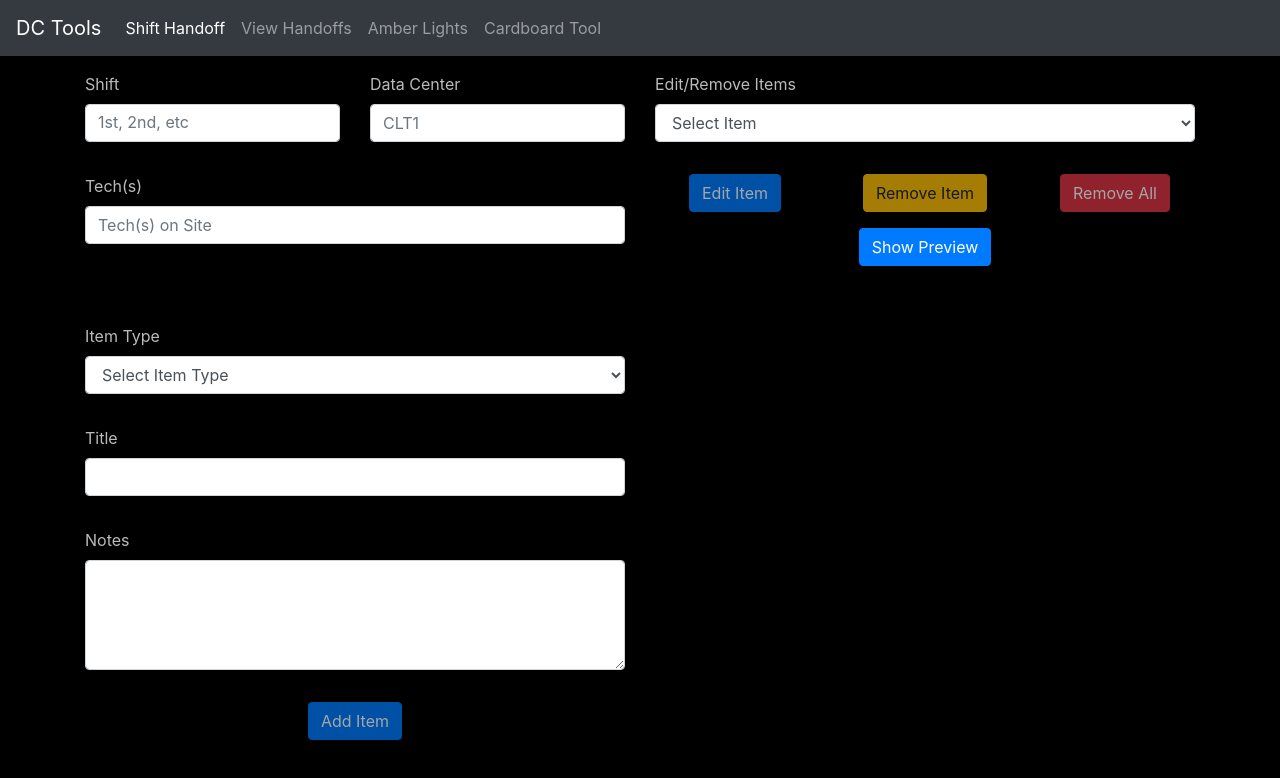
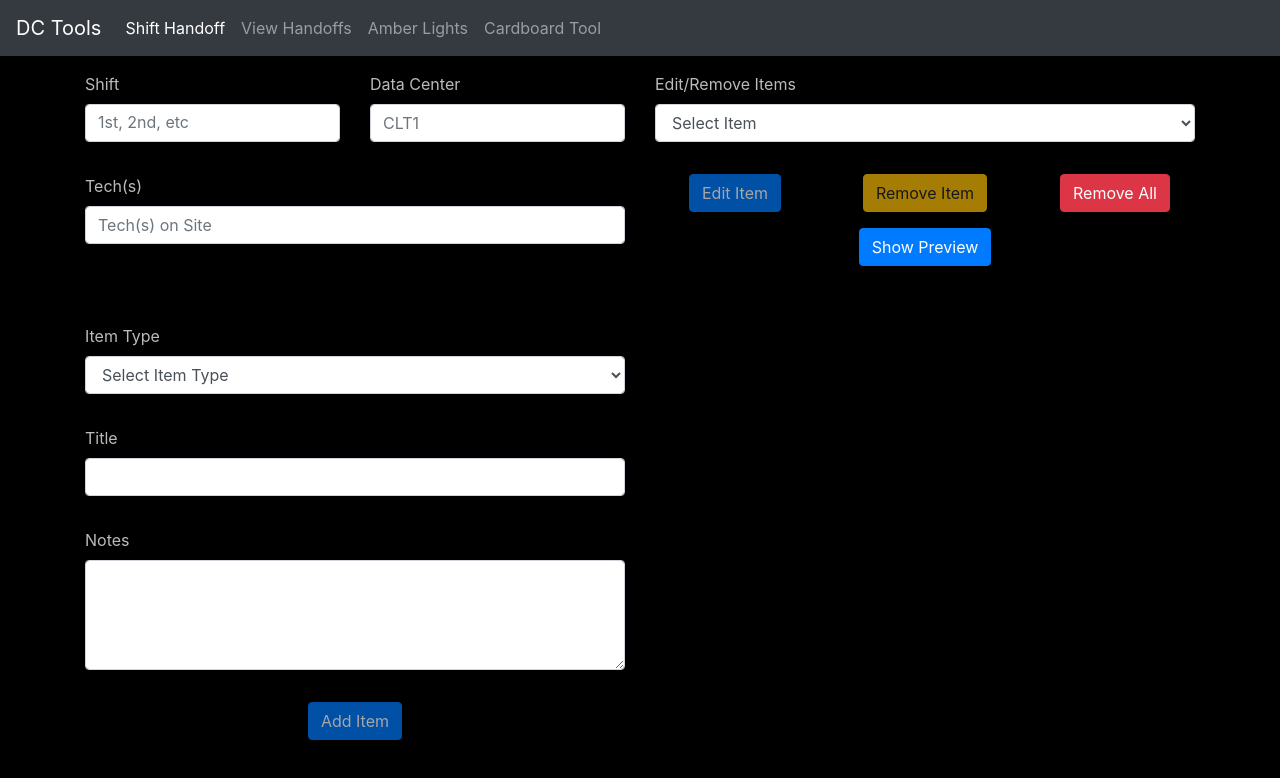
Before and after one commit to GregoryDesmarais/dcTools, a React (Create React App) app in the folder client/: page /handoff in a window 1280 px wide. Shown: the top 778 px of the page. Built offline with nearby package versions, Linux system fonts and the light colour scheme.

Commit message:
Removed disabled condition from "Remove All", as there is a confirm message attached.

```diff
--- a/client/src/pages/Handoff/index.js
+++ b/client/src/pages/Handoff/index.js
@@ -278,7 +278,7 @@ class Handoff extends Component {
                                     <Button type="submit" disabled={!this.state.modify} variant="warning" onClick={(event) => this.editItem(event, "remove")}>Remove Item</Button>
                                 </Col>
                                 <Col>
-                                    <Button type="submit" disabled={!this.state.modify} variant="danger" onClick={(event) => this.editItem(event, "all")}>Remove All</Button>
+                                    <Button type="submit" variant="danger" onClick={(event) => this.editItem(event, "all")}>Remove All</Button>
                                 </Col>
                             </Row>
                             <Row className="text-center">
```
